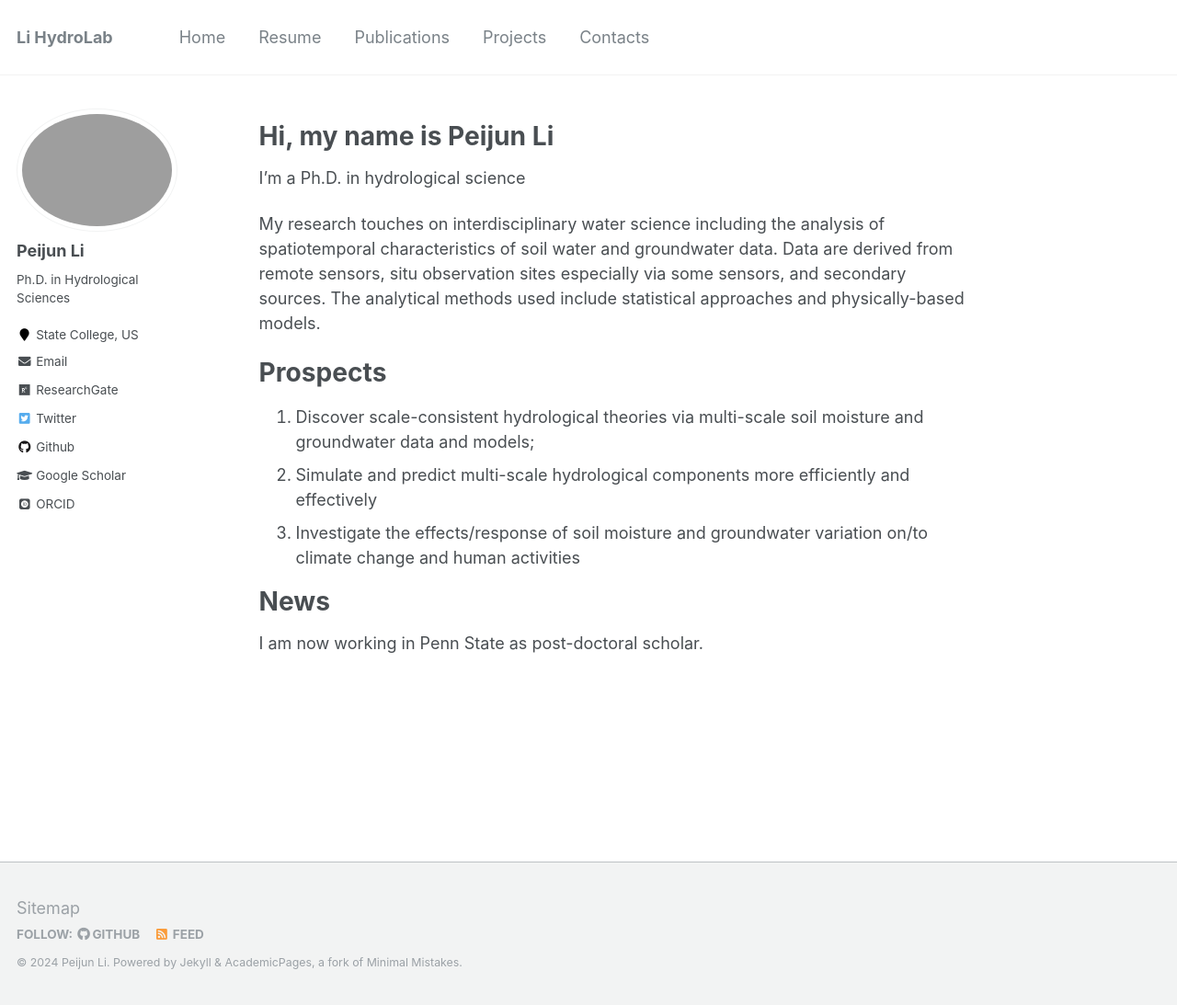
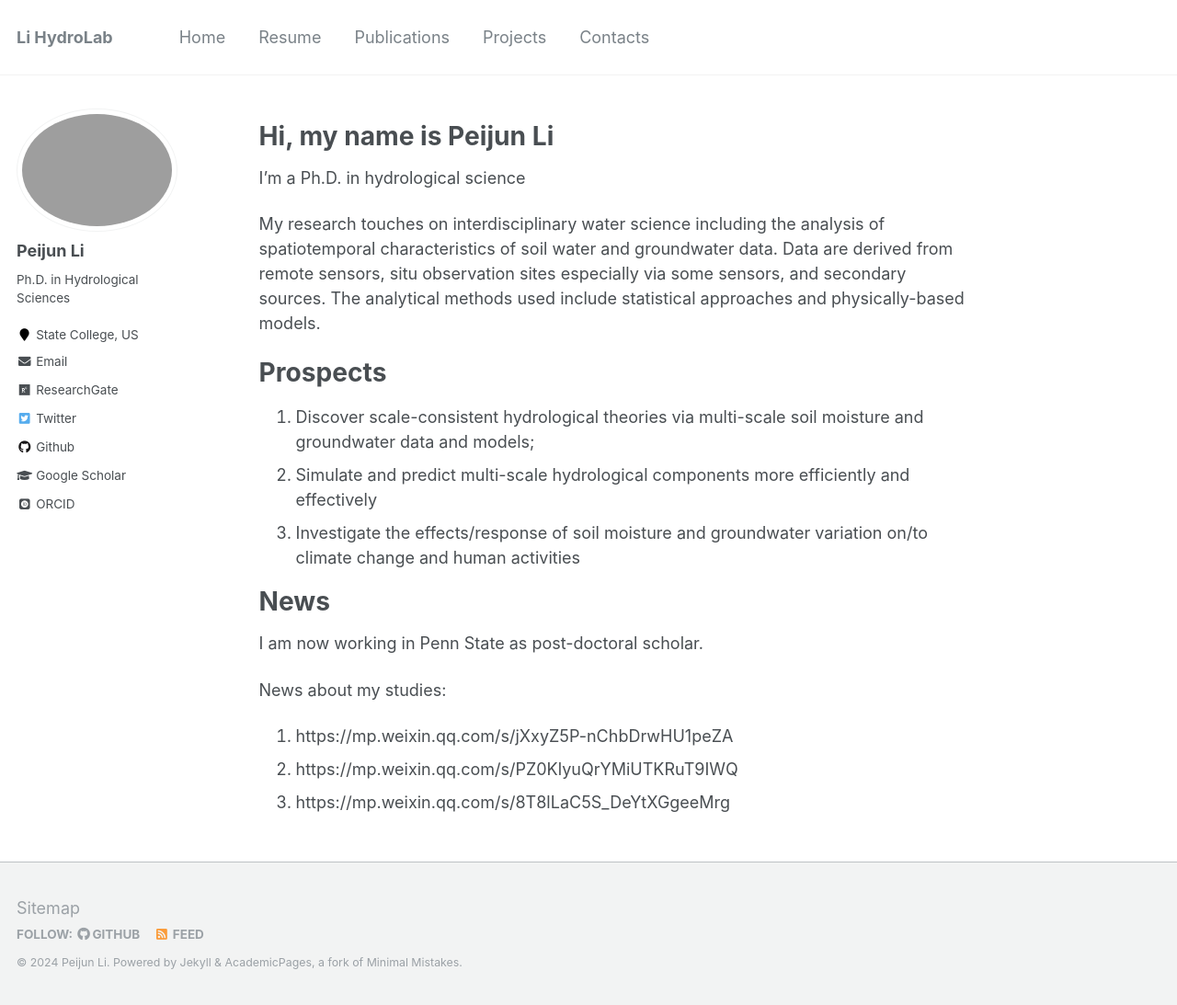
Before and after one commit to PercyLeeMaxWell/PercyLeeMaxWell.github.io, a Jekyll site: the page built from _pages/about.md, in a window 1280 px wide and 1093 px high. Shown: the whole window at 92% size. Built offline with Jekyll 4.4.1, drawn with Linux system fonts in a browser that asks for light colours; some web fonts are replaced.

Commit message:
add news about my studies

```diff
--- a/_pages/about.md
+++ b/_pages/about.md
@@ -24,3 +24,8 @@ Prospects
 News
 ======
 I am now working in Penn State as post-doctoral scholar.
+
+News about my studies:
+1. https://mp.weixin.qq.com/s/jXxyZ5P-nChbDrwHU1peZA
+2. https://mp.weixin.qq.com/s/PZ0KlyuQrYMiUTKRuT9IWQ
+3. https://mp.weixin.qq.com/s/8T8lLaC5S_DeYtXGgeeMrg
```
